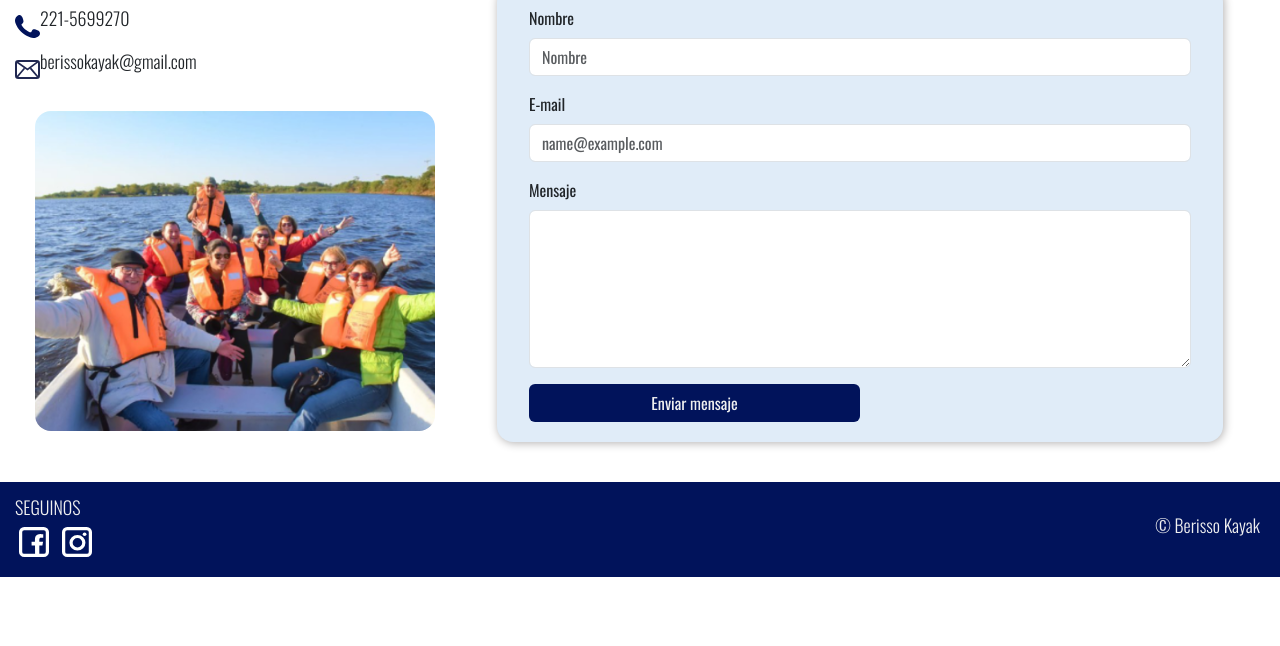
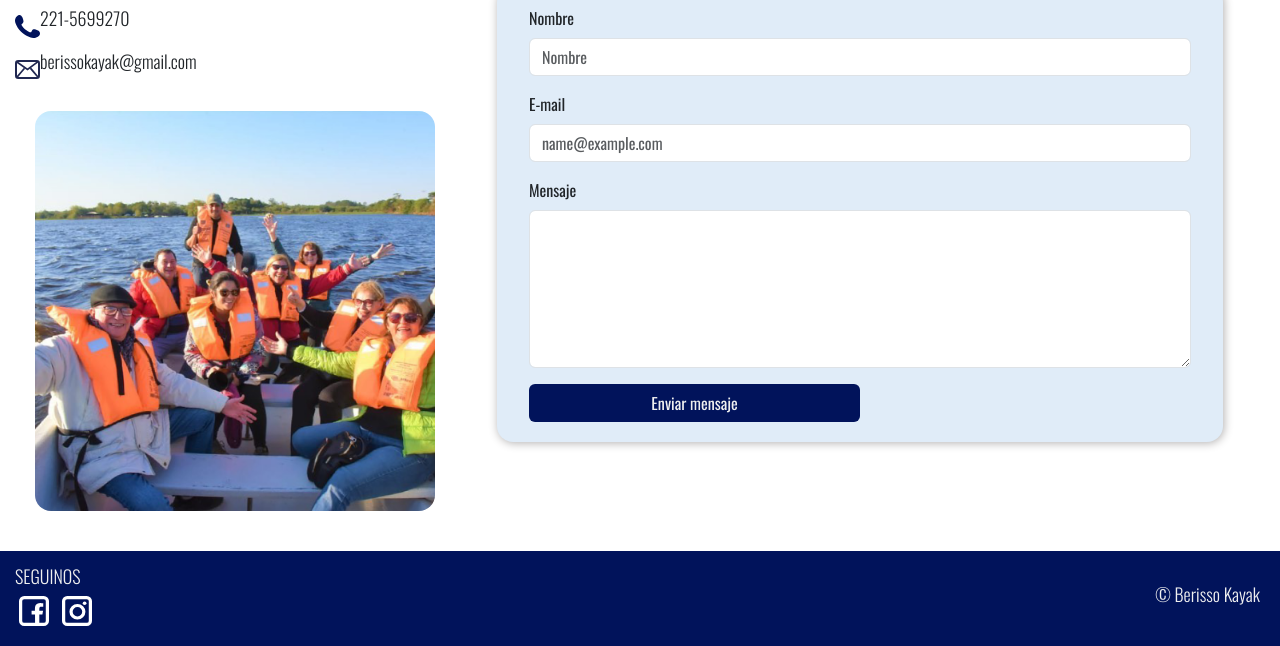
Before and after one commit to EvelinCCruz/RepoCruz, a website: page pages/contacto.html in a window 1280 px wide. Shown: the part 1014-1660 px from the top of the page. Before the commit the page ends 1591 px from the top, so only its background shows below. Drawn offline with nearby package versions, Linux system fonts and the light colour scheme; files that its build step writes are made by us from their sources; files whose address does not match are found by name.

Commit message:
continua proyecto

```diff
--- a/pages/contacto.html
+++ b/pages/contacto.html
@@ -72,7 +72,7 @@
         <p>berissokayak@gmail.com</p>
       </div>
       <div class="img">
-        <img src="../imgs/fotosprincipales/En lancha.png" alt="Paseando en lancha"></img>
+        <img src="../imgs/fotosprincipales/enlancha.webp" alt="Paseando en lancha"></img>
       </div>
 
     </section>
```
Also changed, not shown: imgs/fotosprincipales/En lancha.png (deleted), imgs/fotosprincipales/enlancha.webp (added).
